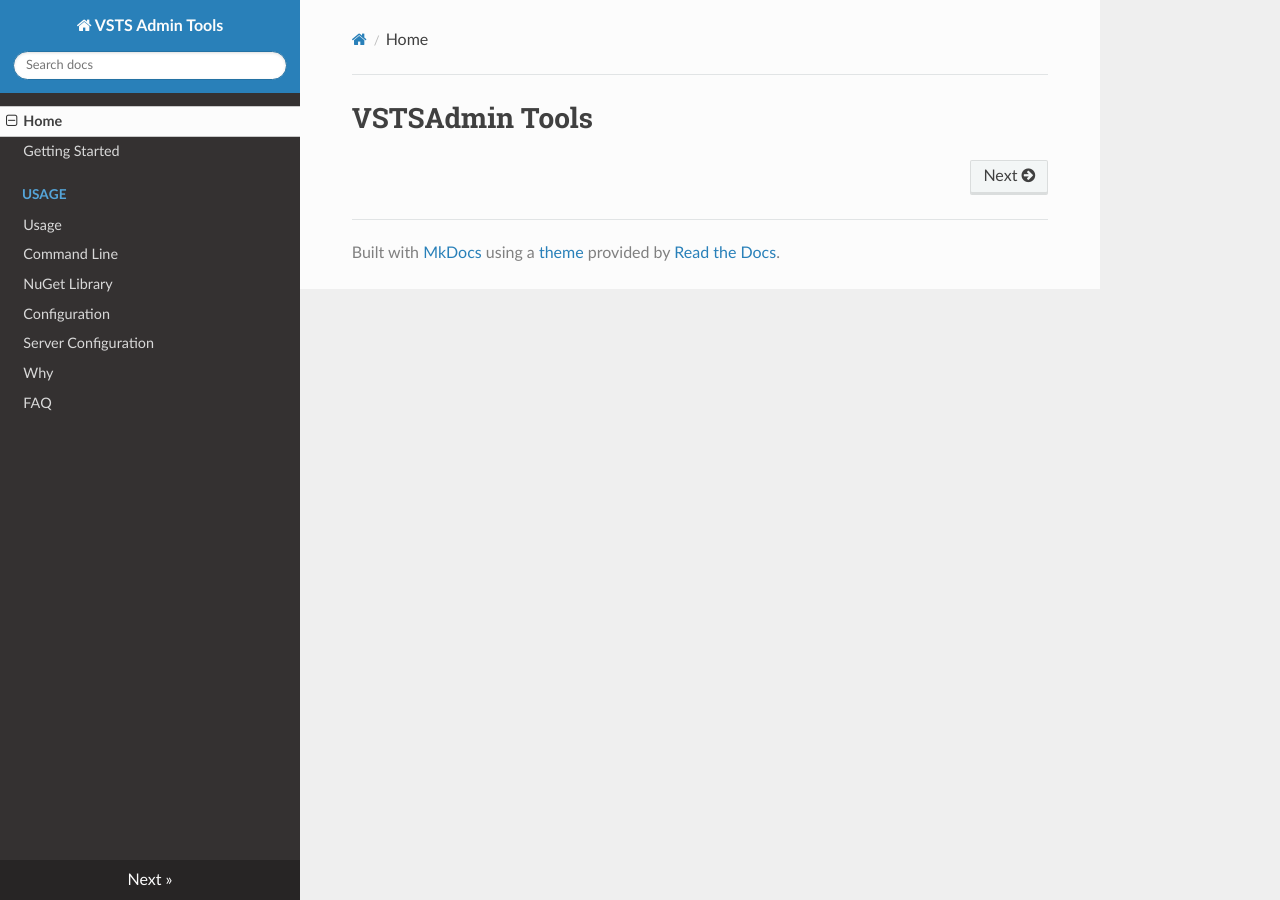
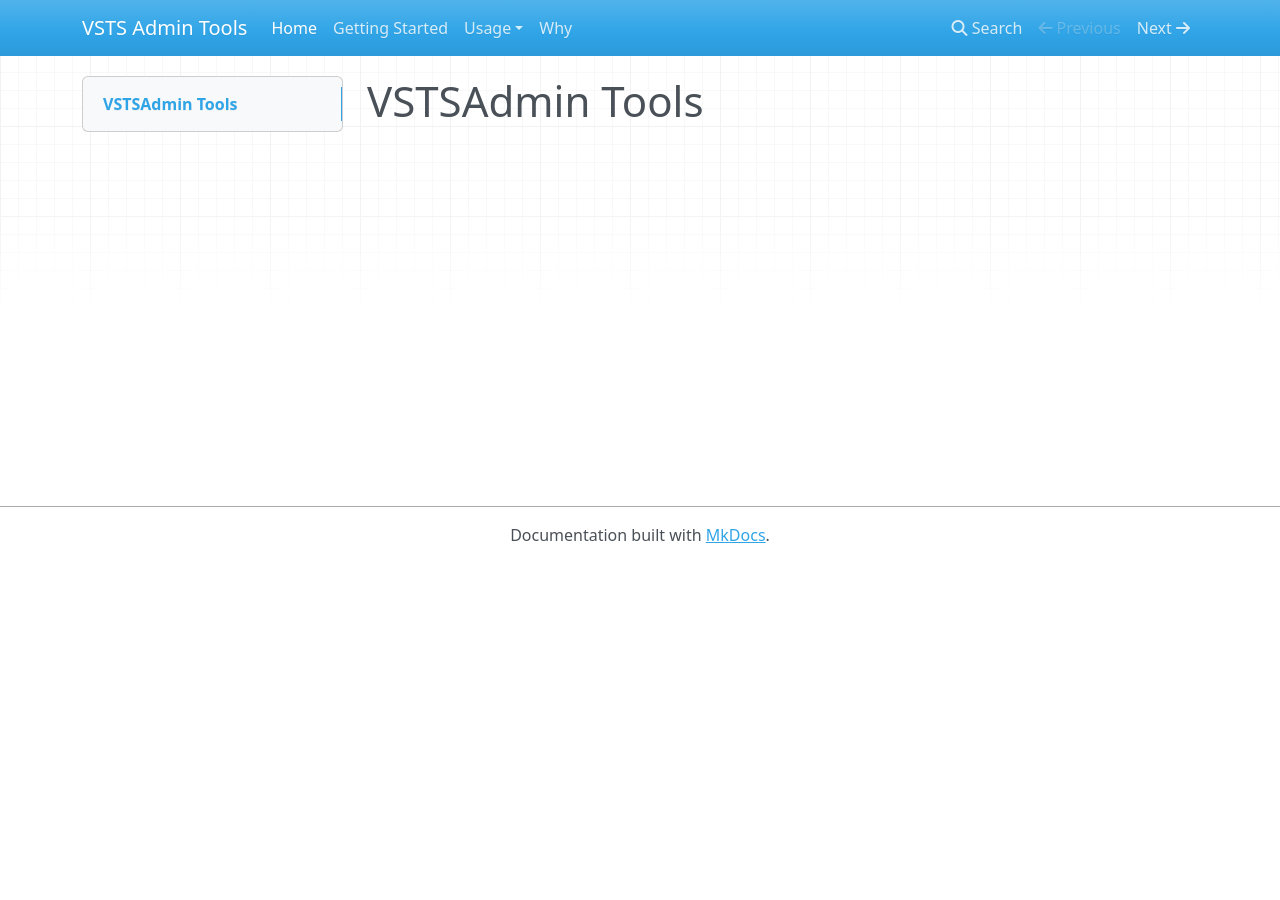
Before and after one commit to nkdAgility/vsts-admin-tools, an MkDocs documentation site: the page built from docs/index.md, in a window 1280 px wide. Built offline with MkDocs 1.6.1, drawn with Linux system fonts in a browser that asks for light colours; nearby versions of some CDN libraries; old or Windows-style settings are respelled for this version of MkDocs.

Commit message:
Getting the docs building

```diff
--- a/mkdocs.yml
+++ b/mkdocs.yml
@@ -4,10 +4,5 @@ pages:
 - Getting Started: getting-started.md
 - Usage:
   - Usage: usage/usage.md
-  - Command Line: usage/command-line.md
-  - NuGet Library: usage/nuget-library.md
-- Configuration: configuration.md
-- Server Configuration: server-configuration.md
 - Why: why.md
-- FAQ: faq.md
-theme: readthedocs
+theme: mkdocs
```
